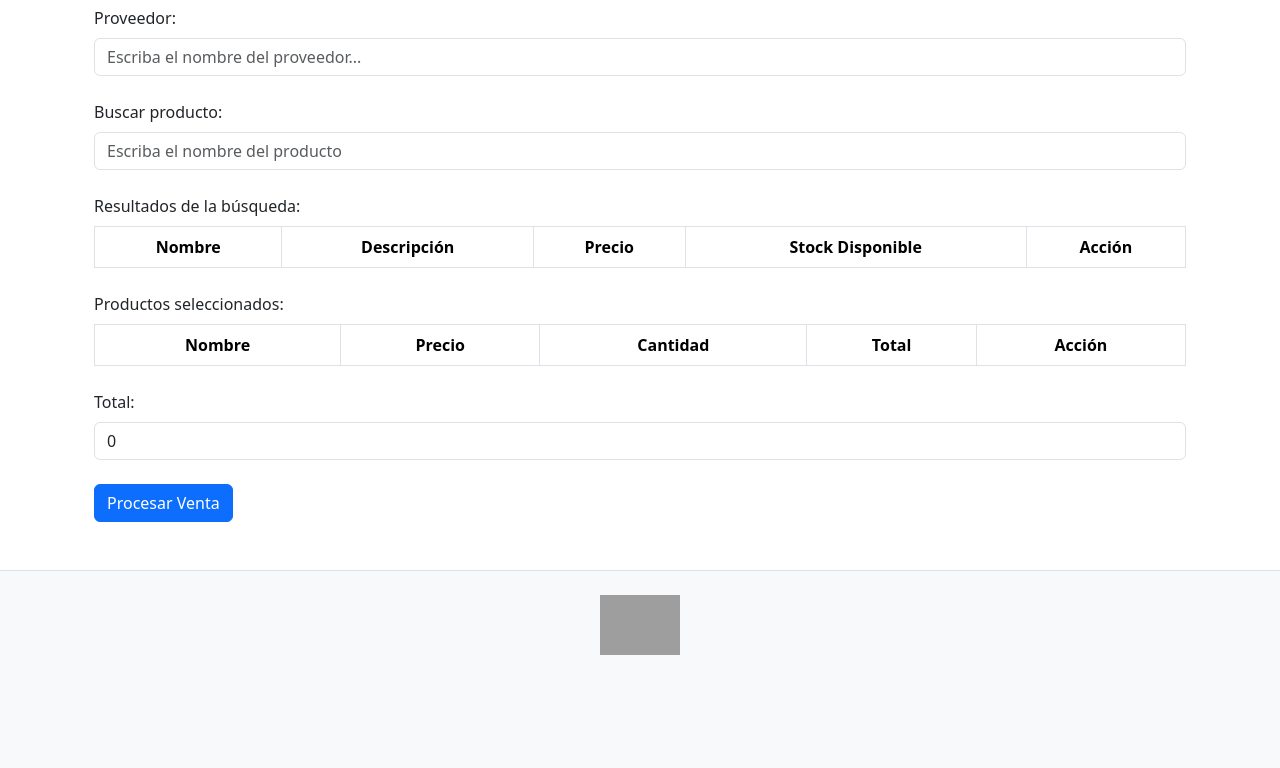
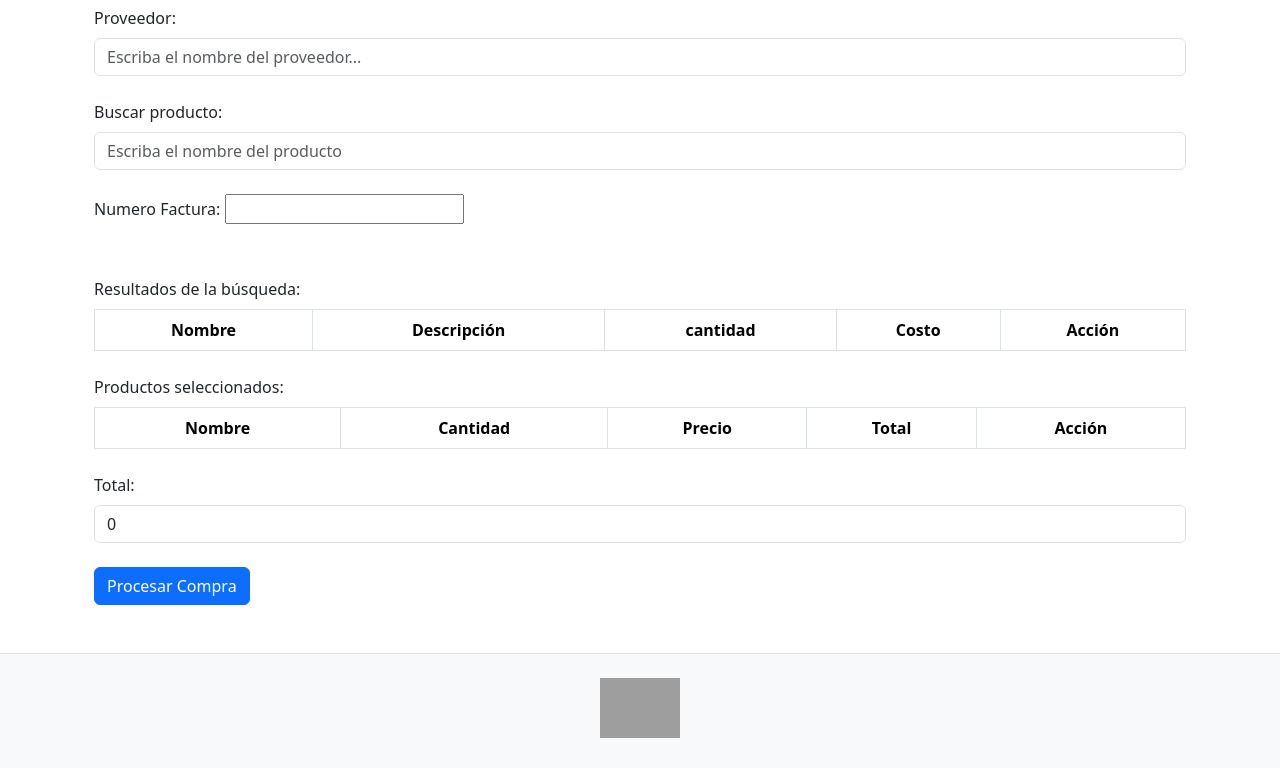
Before and after one commit to Delgado16/Control_Stock, a Python web app: template templates/compras.html in a window 1280 px wide. Shown: the part 155-923 px from the top of the page. Before the commit the page ends 810 px from the top, so only its background shows below. Run offline with Jinja, Linux system fonts and the light colour scheme; the template is opened without the code that fills it: most values are stand-ins (such as "Sample title", 1, 10 or a date in 2020); lists and menus that the app fills with data are empty; grey boxes are pictures that could not be loaded.

Commit message:
Sat, May 10, 2025, 2:08 PM -06:00

```diff
--- a/templates/compras.html
+++ b/templates/compras.html
@@ -11,7 +11,7 @@
             <input class="form-control" list="proveedoresList" id="proveedor_input" placeholder="Escriba el nombre del proveedor..." autocomplete="off" required>
             <input type="hidden" name="proveedor" id="proveedor_id">
             <datalist id="proveedoresList">
-                {% for proveedor in provedores %}
+                {% for proveedor in proveedores %}
                 <option data-id="{{ proveedor.id }}" value="{{ proveedor.nombre }}"></option>
                 {% endfor %}
             </datalist>
@@ -23,6 +23,12 @@
             <input type="text" id="buscador" class="form-control" placeholder="Escriba el nombre del producto">
         </div>
 
+        <!-- Numero de Factura -->
+        <div class="mb-4">
+            <label class="form-label">Numero Factura:</label>
+            <input type="text" id="numfactura" name="numfactura"><br><br>
+        </div>
+
         <!-- Tabla de productos encontrados -->
         <div class="mb-4">
             <label class="form-label">Resultados de la búsqueda:</label>
@@ -31,8 +37,8 @@
                     <tr>
                         <th>Nombre</th>
                         <th>Descripción</th>
-                        <th>Precio</th>
-                        <th>Stock Disponible</th>
+                        <th>cantidad</th>
+                        <th>Costo</th>
                         <th>Acción</th>
                     </tr>
                 </thead>
@@ -47,8 +53,8 @@
                 <thead>
                     <tr>
                         <th>Nombre</th>
+                        <th>Cantidad</th>
                         <th>Precio</th>
-                        <th>Cantidad</th>
                         <th>Total</th>
                         <th>Acción</th>
                     </tr>
@@ -64,7 +70,7 @@
         </div>
 
         <!-- Botón de envío -->
-        <button type="submit" class="btn btn-primary">Procesar Venta</button>
+        <button type="submit" class="btn btn-primary">Procesar Compra</button>
     </form>
 
     <!-- Botón Imprimir Factura -->
@@ -89,9 +95,9 @@
 
     function validarFormulario() {
         const proveedorId = document.getElementById("proveedor_id").value;
-        const productosSeleccionados = document.querySelector("#tabla-seleccionados tbody").children.length;
+        const proveedoresSeleccionados = document.querySelector("#tabla-seleccionados tbody").children.length;
         if (!proveedorId) {
-            alert("Debe seleccionar un cliente válido.");
+            alert("Debe seleccionar un proveedor válido.");
             return false;
         }
         if (productosSeleccionados === 0) {
@@ -113,15 +119,17 @@
                 fila.innerHTML = `
                     <td>${producto.nombre}</td>
                     <td>${producto.descripcion}</td>
-                    <td>${producto.precio}</td>
-                    <td>${producto.stock}</td>
-                    <td><button type="button" class="btn btn-sm btn-success" onclick="agregarProducto(${producto.id})">Agregar</button></td>
+                    <td contenteditable="true" type="number" id="cantidadcompra"></td>
+                    <td contenteditable="true" type="number" id="costo"></td>
+                    <td><button type="button" class="btn btn-sm btn-success" onclick="agregarProductocompra(${producto.id})">Agregar</button></td>
                 `;
+
+
                 tbody.appendChild(fila);
             });
     }
 
-    function agregarProducto(id) {
+    function agregarProductocompra(id) {
         const producto = productos.find(p => p.id === id);
         const tbody = document.querySelector("#tabla-seleccionados tbody");
         let fila = tbody.querySelector(`tr[data-id="${id}"]`);
@@ -131,14 +139,13 @@
             fila.setAttribute("data-id", id);
             fila.innerHTML = `
                 <td>${producto.nombre}</td>
-                <td>${producto.precio}</td>
                 <td>
                     <div class="d-flex align-items-center justify-content-center">
                         <button type="button" class="btn btn-sm btn-secondary" onclick="modificarCantidad(${id}, -1)">-</button>
-                        <span class="mx-2 cantidad" data-id="${id}">1</span>
+                        <span class="mx-2 cantidadcompra" data-id="${id}">1</span>
                         <button type="button" class="btn btn-sm btn-secondary" onclick="modificarCantidad(${id}, 1)">+</button>
                     </div>
-                    <input type="hidden" name="cantidad_${id}" value="1" id="input_cantidad_${id}">
+                    <input type="hidden" name="cantidadcompra_${id}" value="1" id="input_cantidadcompra_${id}">
                 </td>
                 <td class="total" data-id="${id}">${producto.precio}</td>
                 <td><button type="button" class="btn btn-sm btn-danger" onclick="eliminarProducto(${id})">Quitar</button></td>
@@ -166,6 +173,26 @@
         actualizarTotal();
     }
 
+    function modificarCosto(id, cambio) {
+        const costodElem = document.querySelector(`.costo_unitario[data-id="${id}"]`);
+        const cantidadElem = document.querySelector(`.cantidad[data-id="${id}"]`);
+        const totalElem = document.querySelector(`.total[data-id="${id}"]`);
+        const input = document.getElementById(`input_cantidad_${id}`);
+        const producto = productos.find(p => p.id === id);
+
+        let cantidad = parseInt(cantidadElem.textContent) + cambio;
+        if (cantidad <= 0 || cantidad > producto.stock) return;
+
+        cantidadElem.textContent = cantidad;
+        input.value = cantidad;
+        totalElem.textContent = (cantidad * producto.precio).toFixed(2);
+        actualizarTotal();
+    }
+
+
+
+
+
     function eliminarProducto(id) {
         document.querySelector(`#tabla-seleccionados tr[data-id="${id}"]`).remove();
         actualizarTotal();
```
Also changed, not shown: app.py (+13 -13 lines), Inventario.db, 4 other files.
